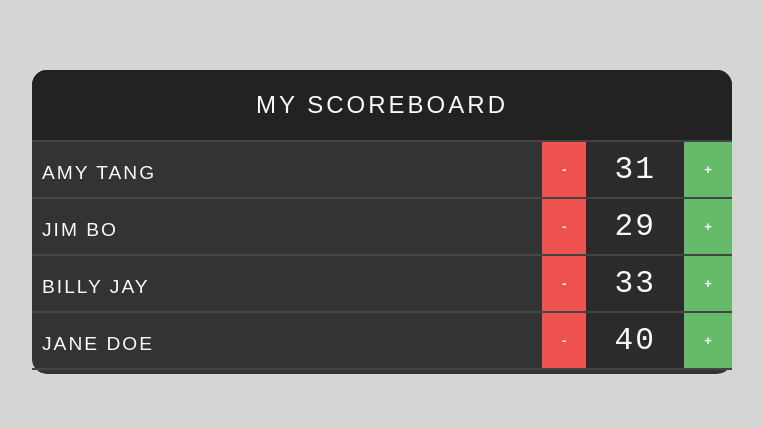
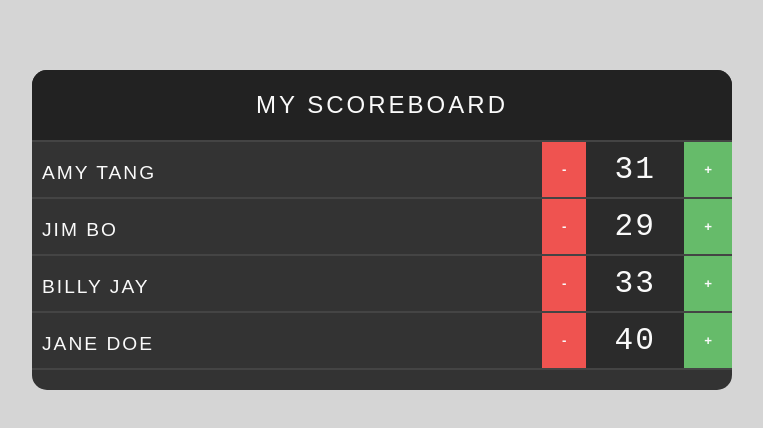
Before and after one commit to amytangcodes/react-scoreboard, a React (Create React App) app: page / in a window 1280 px wide. Shown: the top 428 px of the page, without its empty margins (258-1021 px from the left). Built offline with nearby package versions, Linux system fonts and the light colour scheme.

Commit message:
Fixing a style thing

```diff
--- a/src/app.css
+++ b/src/app.css
@@ -9,7 +9,7 @@ body {
   background: #333;
   width: 700px;
   margin: 70px auto;
-  box-shadow: 0 4px 0px #333;
+  box-shadow: 0 20px 0px #333;
   border-radius: 15px;
 
 }
```
